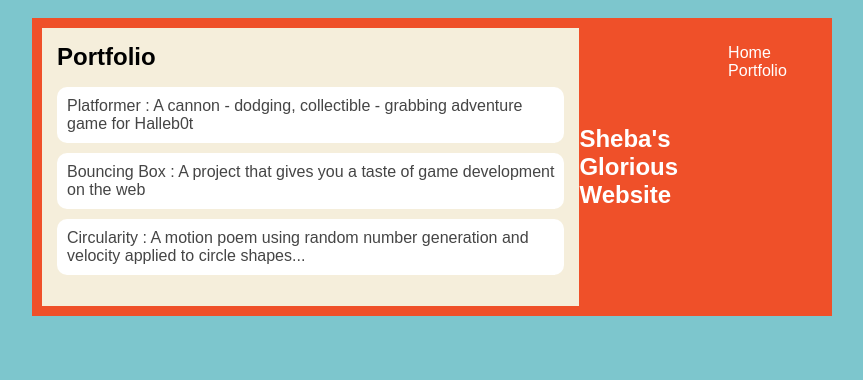
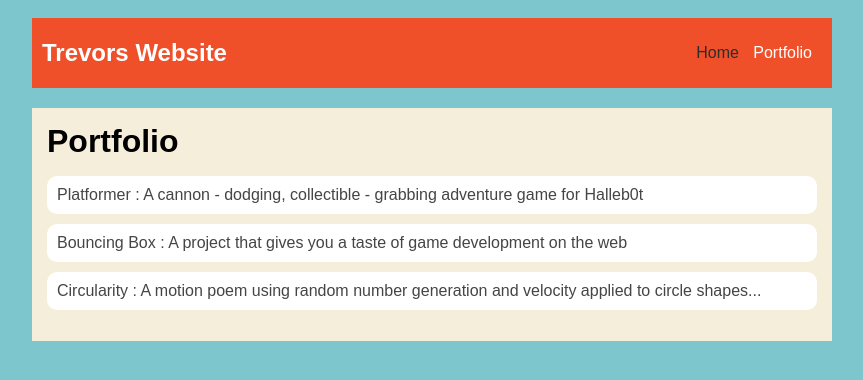
Before and after one commit to gemisi719/gemisi719.github.io, a plain HTML site: page portfolio.html in a window 1280 px wide. Shown: the whole page, without its empty margins (208-1071 px from the left). Drawn offline with Linux system fonts and the light colour scheme.

Commit message:
add index.html and css files

```diff
--- a/portfolio.html
+++ b/portfolio.html
@@ -7,42 +7,32 @@
 
   <body>
     <div id="all-contents">
-      <nav>
+        <nav>
+        <h1>Trevors Website</h1>
+        <ul id="nav-ul>
+            <li class=nav-li>"
+                <a class="nav-a" href="index.html">Home</a>
+            </li>
+        <li class="nav-li">
+            <a class="nav-a" href=""portfolio.html">Portfolio</a>
+        </li>
+    </ul>
+    </nav>
         <main>
           <div class="content">
             <h1>Portfolio</h1>
             <ul id="portfolio">
-              <li>
-                <a href="projects/platformer/"
+              <li><a href="projects/platformer/"
                   >Platformer : A cannon - dodging, collectible - grabbing
-                  adventure game for Halleb0t</a
-                >
-              </li>
-              <li>
-                <a href="projects/bouncing-box/"
+                  adventure game for Halleb0t</a></li>
+              <li><a href="projects/bouncing-box/"
                   >Bouncing Box : A project that gives you a taste of game
-                  development on the web
-                </a>
-              </li>
-              <li>
-                <a href="projects/circularity/"
-                  >Circularity : A motion poem using random number generation
-                  and velocity applied to circle shapes...</a
-                >
-              </li>
+                  development on the web</a></li>
+              <li><a href="projects/circularity/">Circularity : A motion poem using random number
+                    generation and velocity applied to circle shapes...</a></li>
             </ul>
           </div>
-        </main>
-        <h1>Sheba's Glorious Website</h1>
-        <ul id="nav-ul">
-          <li class="nav-li">
-            <a class="nav-a" href="index.html">Home</a>
-          </li>
-          <li class="nav-li">
-            <a class="nav-a" href="portfolio.html">Portfolio</a>
-          </li>
-        </ul>
-      </nav>
-    </div>
-  </body>
-</html>
+          </main>
+          </div>
+          </body>
+          </html>
```
